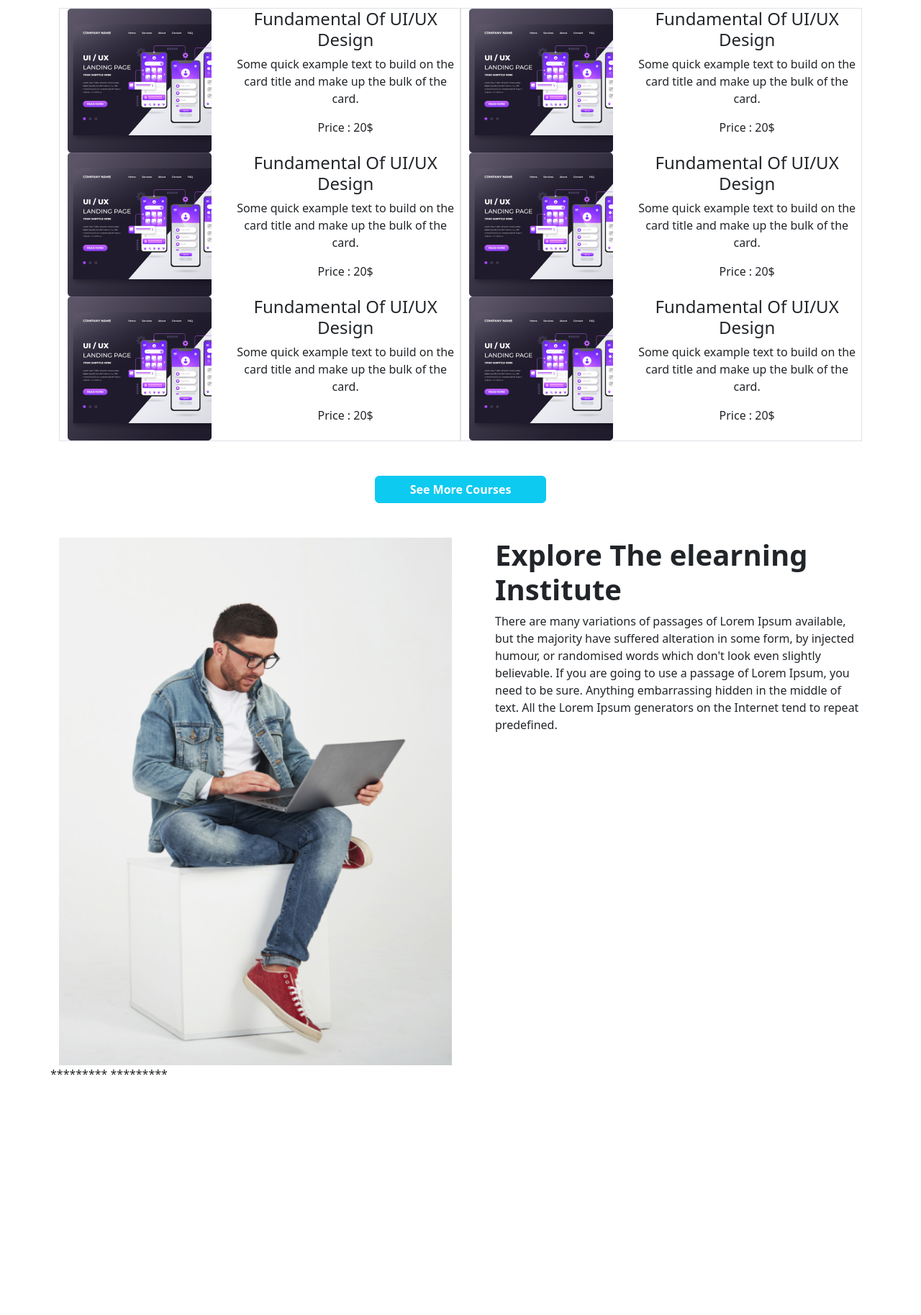
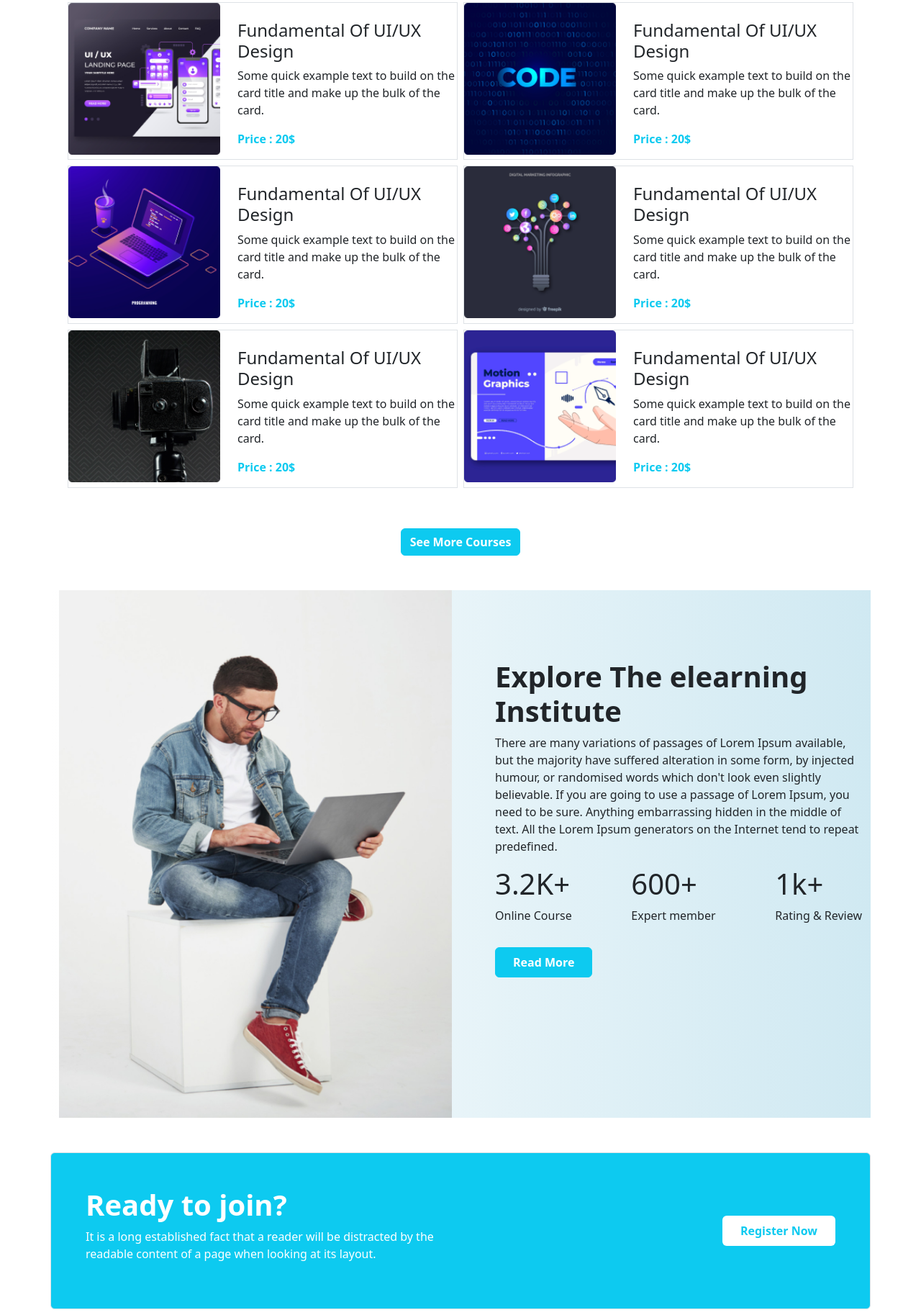
Before and after one commit to Maysha-Tabassum/edu-station, a plain HTML site: page index.html in a window 1280 px wide. Shown: the part 953-2780 px from the top of the page at 72% size. Before the commit the page ends 2457 px from the top, so only its background shows below. Drawn offline with nearby package versions, Linux system fonts and the light colour scheme.

Commit message:
ready to join added

```diff
--- a/css/styles.css
+++ b/css/styles.css
@@ -1 +1,12 @@
-.carousel-item img {}
+.carousel-item img {
+    filter: brightness(60%);
+}
+
+.elearning {
+    background-image: linear-gradient(90deg, white, rgb(208, 233, 242));
+}
+
+/* .carousel-item {
+    position: absolute;
+
+} */
--- a/index.html
+++ b/index.html
@@ -54,19 +54,12 @@
         <!-- nav section ends -->
         <!-- slider section starts  -->
         <div id="carouselExampleCaptions" class="carousel slide" data-bs-ride="false">
-            <div class="carousel-indicators">
-                <button type="button" data-bs-target="#carouselExampleCaptions" data-bs-slide-to="0" class="active"
-                    aria-current="true" aria-label="Slide 1"></button>
-                <button type="button" data-bs-target="#carouselExampleCaptions" data-bs-slide-to="1"
-                    aria-label="Slide 2"></button>
-                <button type="button" data-bs-target="#carouselExampleCaptions" data-bs-slide-to="2"
-                    aria-label="Slide 3"></button>
-            </div>
             <div class="carousel-inner ">
                 <div class="carousel-item  active">
                     <img class="img-fluid" src="images/cover/cover-1.png" class="d-block w-100" alt="...">
-                    <div class="carousel-caption d-none d-md-block d-sm-block">
+                    <div class="carousel-caption position-absolute top-50 start-50 translate-middle d-block">
 
+                        <div>
                             <h1 class="fs-1 fw-bolder">Get Started Digital <br>
                                 Learning</h1>
                             <p>It is a long established fact that a reader will be distracted by the readable
@@ -75,9 +68,10 @@
 
                         </div>
                     </div>
+                </div>
                 <div class="carousel-item">
                     <img class="img-fluid" src="images/cover/cover-3.jpg" class="d-block w-100" alt="...">
-                    <div class="carousel-caption d-none d-md-block d-sm-block">
+                    <div class="carousel-caption position-absolute top-50 start-50 translate-middle d-block ">
                         <h1 class="fs-1 fw-bolder">Get Started Digital <br>
                             Learning</h1>
                         <p>It is a long established fact that a reader will be distracted by the readable
@@ -87,7 +81,8 @@
                 </div>
                 <div class="carousel-item">
                     <img class="img-fluid" src="images/cover/cover-2.jpg" class="d-block w-100 " alt="...">
-                    <div class="carousel-caption d-none d-md-block d-sm-block">
+                    <div
+                        class="carousel-caption position-absolute top-50 start-50 translate-middle d-none d-md-block d-sm-block">
                         <h1 class="fs-1 fw-bolder">Get Started Digital <br>
                             Learning</h1>
                         <p>It is a long established fact that a reader will be distracted by the readable
@@ -112,96 +107,133 @@
     <!-- header section ends -->
     <!-- main section starts  -->
     <main>
-        <section class="container text-center mt-5">
-            <h1>Discover Our Popular <br>
+        <section class="container mt-5">
+            <h1 class="text-center">Discover Our Popular <br>
                 Courses</h1>
-            <p>It is a long established fact that a reader will be distracted by the readable <br>
+            <p class="text-center">It is a long established fact that a reader will be distracted by the readable <br>
                 content of a page when looking at its layout.</p>
+
+
             <div class="container mt-5">
-                <div class="row">
-                    <div class="col-md-6 g-2 border">
+                <div class="row g-2">
+                    <div class="col-md-6">
+                        <div class="border">
                             <div class="row">
                                 <div class="col-md-5">
-                                <img class="img-fluid" src="images/course/course-1.png" alt="">
+                                    <img class="img-fluid w-100" src="images/course/course-1.png" alt="">
                                 </div>
-                            <div class="col-md-7">
+                                <div class="col-md-7 pt-4">
                                     <h4>Fundamental Of UI/UX Design</h4>
                                     <p>Some quick example text to build on the card title
                                         and make up the bulk of the card.</p>
-                                <p>Price : 20$</p>
+                                    <p class="text-info fw-bold">Price : 20$</p>
                                 </div>
-                        </div>
-                        <div class="row">
-                            <div class="col-md-5">
-                                <img class="img-fluid" src="images/course/course-1.png" alt="">
-                            </div>
-                            <div class="col-md-7">
-                                <h4>Fundamental Of UI/UX Design</h4>
-                                <p>Some quick example text to build on the card title
-                                    and make up the bulk of the card.</p>
-                                <p>Price : 20$</p>
-                            </div>
-                        </div>
-                        <div class="row">
-                            <div class="col-md-5">
-                                <img class="img-fluid" src="images/course/course-1.png" alt="">
-                            </div>
-                            <div class="col-md-7">
-                                <h4>Fundamental Of UI/UX Design</h4>
-                                <p>Some quick example text to build on the card title
-                                    and make up the bulk of the card.</p>
-                                <p>Price : 20$</p>
-                            </div>
-                        </div>
-                    </div>
-                    <div class="col-md-6 g-2 border">
-                        <div class="row">
-                            <div class="col-md-5">
-                                <img class="img-fluid" src="images/course/course-1.png" alt="">
-                            </div>
-                            <div class="col-md-7">
-                                <h4>Fundamental Of UI/UX Design</h4>
-                                <p>Some quick example text to build on the card title
-                                    and make up the bulk of the card.</p>
-                                <p>Price : 20$</p>
-                            </div>
-                        </div>
-                        <div class="row">
-                            <div class="col-md-5">
-                                <img class="img-fluid" src="images/course/course-1.png" alt="">
-                            </div>
-                            <div class="col-md-7">
-                                <h4>Fundamental Of UI/UX Design</h4>
-                                <p>Some quick example text to build on the card title
-                                    and make up the bulk of the card.</p>
-                                <p>Price : 20$</p>
-                            </div>
-                        </div>
-                        <div class="row">
-                            <div class="col-md-5">
-                                <img class="img-fluid" src="images/course/course-1.png" alt="">
-                            </div>
-                            <div class="col-md-7">
-                                <h4>Fundamental Of UI/UX Design</h4>
-                                <p>Some quick example text to build on the card title
-                                    and make up the bulk of the card.</p>
-                                <p>Price : 20$</p>
-                            </div>
+
                             </div>
 
                         </div>
                     </div>
-                <button class="btn btn-info text-white px-5 fw-bold mt-5">See More Courses</button>
+                    <div class="col-md-6 col-sm-12">
+                        <div class="border">
+                            <div class="row">
+                                <div class="col-md-5">
+                                    <img class="img-fluid w-100" src="images/course/course-2.png" alt="">
+                                </div>
+                                <div class="col-md-7 pt-4">
+                                    <h4>Fundamental Of UI/UX Design</h4>
+                                    <p>Some quick example text to build on the card title
+                                        and make up the bulk of the card.</p>
+                                    <p class="text-info fw-bold">Price : 20$</p>
+                                </div>
+
+                            </div>
+
+                        </div>
+                    </div>
+                    <div class="col-md-6">
+                        <div class="border">
+                            <div class="row">
+                                <div class="col-md-5">
+                                    <img class="img-fluid w-100" src="images/course/course-3.png" alt="">
+                                </div>
+                                <div class="col-md-7 pt-4">
+                                    <h4>Fundamental Of UI/UX Design</h4>
+                                    <p>Some quick example text to build on the card title
+                                        and make up the bulk of the card.</p>
+                                    <p class="text-info fw-bold">Price : 20$</p>
+                                </div>
+
+                            </div>
+
+                        </div>
+                    </div>
+                    <div class="col-md-6">
+                        <div class="border">
+                            <div class="row">
+                                <div class="col-md-5">
+                                    <img class="img-fluid w-100" src="images/course/course-4.png" alt="">
+                                </div>
+                                <div class="col-md-7 pt-4">
+                                    <h4>Fundamental Of UI/UX Design</h4>
+                                    <p>Some quick example text to build on the card title
+                                        and make up the bulk of the card.</p>
+                                    <p class="text-info fw-bold">Price : 20$</p>
+                                </div>
+
+                            </div>
+
+                        </div>
+                    </div>
+                    <div class="col-md-6">
+                        <div class="border">
+                            <div class="row">
+                                <div class="col-md-5">
+                                    <img class="img-fluid w-100" src="images/course/course-5.png" alt="">
+                                </div>
+                                <div class="col-md-7 pt-4">
+                                    <h4>Fundamental Of UI/UX Design</h4>
+                                    <p>Some quick example text to build on the card title
+                                        and make up the bulk of the card.</p>
+                                    <p class="text-info fw-bold">Price : 20$</p>
+                                </div>
+
+                            </div>
+
+                        </div>
+                    </div>
+                    <div class="col-md-6">
+                        <div class="border">
+                            <div class="row">
+                                <div class="col-md-5">
+                                    <img class="img-fluid w-100" src="images/course/course-6.png" alt="">
+                                </div>
+                                <div class="col-md-7 pt-4">
+                                    <h4>Fundamental Of UI/UX Design</h4>
+                                    <p>Some quick example text to build on the card title
+                                        and make up the bulk of the card.</p>
+                                    <p class="text-info fw-bold">Price : 20$</p>
+                                </div>
+
+                            </div>
+
+                        </div>
+                    </div>
+                    <div class="d-flex justify-content-center">
+                        <button class="btn btn-info text-white fw-bold mt-5">See More Courses</button>
+                    </div>
+                </div>
+            </div>
             </div>
         </section>
         <!-- explore e-learning section starts  -->
         <section>
-            <div class="container mt-5">
+            <div class="elearning container mt-5">
                 <div class="row">
                     <div class="col-md-6">
-                        <img class="img-fluid" src="images/working.png" alt="">
+                        <img class="img-fluid h-80 w-100" src="images/working.png" alt="">
                     </div>
-                    <div class="col-md-6 ps-5">
+                    <div class=" col-md-6 ps-5 pt-5">
+                        <div class=" d-flex flex-column mt-5">
                             <h1 class="fw-bold">Explore The elearning <br>
                                 Institute</h1>
                             <p>There are many variations of passages of Lorem Ipsum available, but the
@@ -212,16 +244,82 @@
 
                                 Anything embarrassing hidden in the middle of text. All the Lorem Ipsum
                                 generators on the Internet tend to repeat predefined.</p>
+                            <div class="d-flex justify-content-between">
+                                <div>
+                                    <h1>3.2K+</h1>
+                                    <p>Online Course</p>
                                 </div>
-                    *********
-                    *********
                                 <div>
-                        <span></span>
+                                    <h1>600+</h1>
+                                    <p>Expert member</p>
                                 </div>
+                                <div>
+                                    <h1>1k+</h1>
+                                    <p>Rating & Review</p>
+                                </div>
+                            </div>
+
+                        </div>
+                        <button class="btn btn-info text-white mt-3 px-4 py-2 fw-bold">Read More</button>
+
+                    </div>
+
                 </div>
             </div>
         </section>
         <!-- explore e-learning section ends -->
+        <!-- ready to join section starts  -->
+        <section>
+            <div class="container d-flex justify-content-between align-items-center mt-5 p-5 bg-info border rounded">
+                <div>
+                    <h1 class="fs-1 fw-bolder text-white">Ready to join?</h1>
+                    <p class="text-white">It is a long established fact that a reader will be distracted by the <br>
+                        readable content of a page when looking at its layout.</p>
+                </div>
+                <div>
+                    <!-- Button trigger modal -->
+                    <button type="button" class="btn bg-white text-info px-4 py-2
+                    fw-bolder" data-bs-toggle="modal" data-bs-target="#exampleModal">
+                        Register Now
+                    </button>
+
+                    <!-- Modal -->
+                    <div class="modal fade" id="exampleModal" tabindex="-1" aria-labelledby="exampleModalLabel"
+                        aria-hidden="true">
+                        <div class="modal-dialog">
+                            <div class="modal-content">
+                                <div class="modal-header">
+                                    <h5 class="modal-title" id="exampleModalLabel">Modal title</h5>
+                                    <button type="button" class="btn-close" data-bs-dismiss="modal"
+                                        aria-label="Close"></button>
+                                </div>
+                                <div class="modal-body">
+                                    <p>Woo-hoo, you're reading this text in a modal!</p>
+                                </div>
+                                <div class="modal-footer">
+                                    <button type="button" class="btn btn-secondary"
+                                        data-bs-dismiss="modal">Close</button>
+                                    <button type="button" class="btn btn-primary">Save changes</button>
+                                </div>
+                            </div>
+                        </div>
+                    </div>
+
+                </div>
+            </div>
+        </section>
+
+        <!-- ready to join section ends -->
+        <!-- Meet our students section  -->
+        <section>
+            <div class="container">
+                <div>
+                    <h1>
+                    </h1>
+                </div>
+            </div>
+        </section>
+        <!-- Meet our students ends -->
     </main>
     <!-- main section ends -->
     <script src="https://cdn.jsdelivr.net/npm/bootstrap@5.2.0/dist/js/bootstrap.bundle.min.js"
```
Lines whose indentation alone changed are shown as unchanged.
